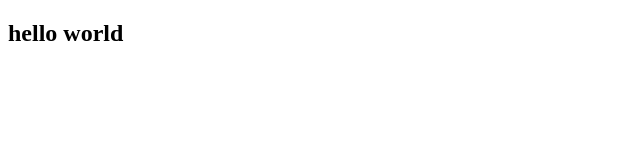
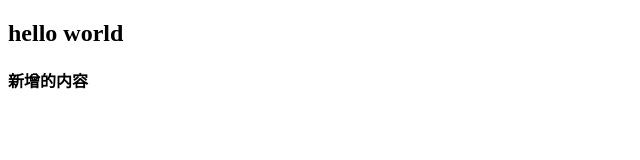
Before and after one commit to lengmoukong/php, a plain HTML site: page Storage/index-1.0.html in a window 1280 px wide. Shown: the whole page, without its empty margins (0-640 px from the left). Drawn offline with Linux system fonts and the light colour scheme.

Commit message:
新增内容

```diff
--- a/Storage/index.html
+++ b/Storage/index-1.0.html
@@ -6,5 +6,6 @@
 	</head>
 	<body>
 		<h2>hello world</h2>
+		<h4>新增的内容</h4>
 	</body>
 </html>
```
